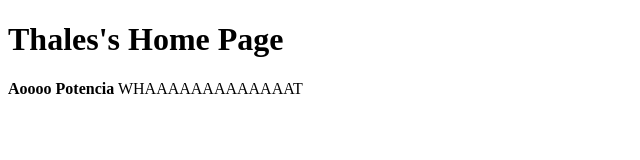
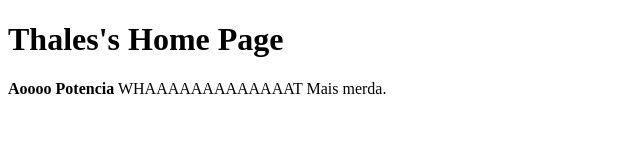
Before and after one commit to thalesvinkler/thalesvinkler.github.io, a plain HTML site: page index.html in a window 1280 px wide. Shown: the whole page, without its empty margins (0-640 px from the left). Drawn offline with Linux system fonts and the light colour scheme.

Commit message:
Mais um teste

```diff
--- a/index.html
+++ b/index.html
@@ -7,5 +7,6 @@
     <h1>Thales's Home Page</h1>
     <strong>Aoooo Potencia</strong>
     WHAAAAAAAAAAAAAT
+  	Mais merda.
   </body>
 </html>
```
